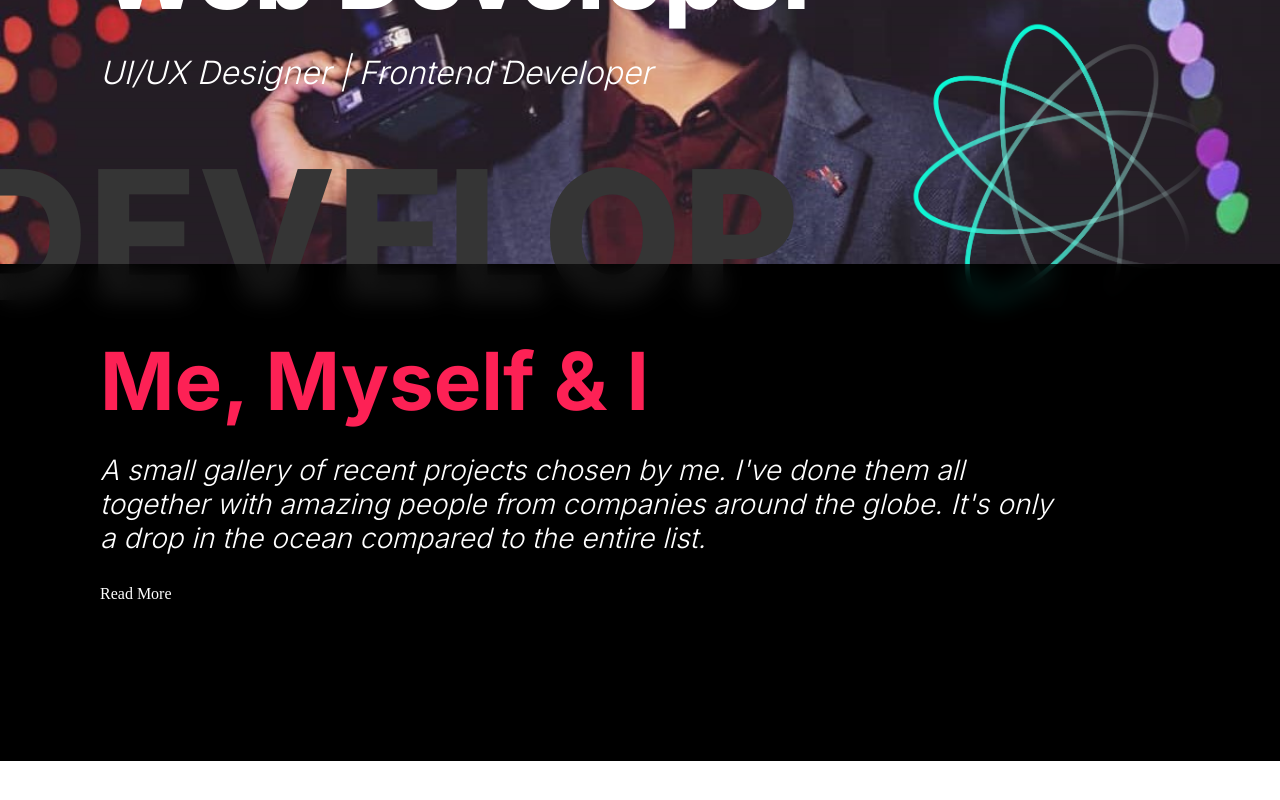
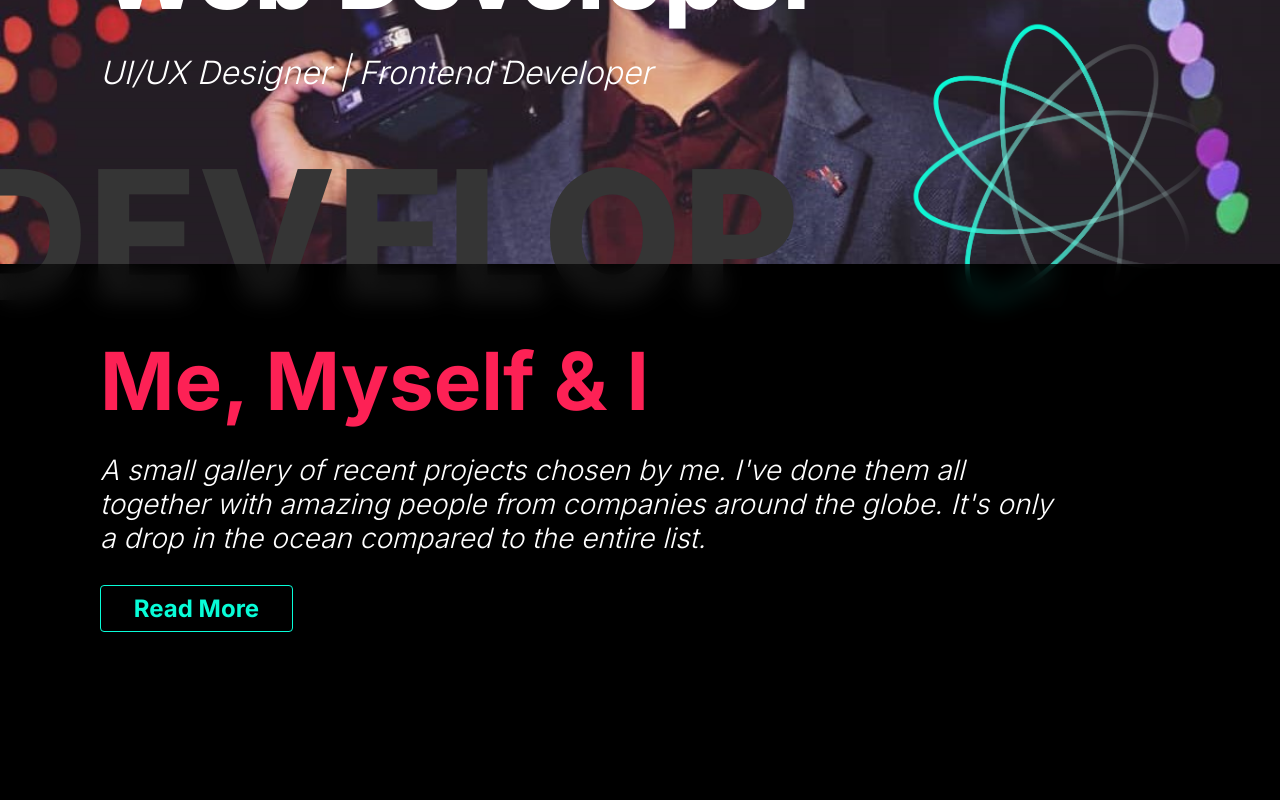
Before and after one commit to Ayanpaul11/Portfolio, a React (Vite) app: page / in a window 1280 px wide. Shown: the part 466-1266 px from the top of the page. Before the commit the page ends 1227 px from the top, so only its background shows below. Built offline with nearby package versions, Linux system fonts and the light colour scheme.

Commit message:
Update Bio.jsx

```diff
--- a/src/Components/Home/Bio.jsx
+++ b/src/Components/Home/Bio.jsx
@@ -10,7 +10,9 @@ export default function Bio() {
         together with amazing people from companies around the globe. It's only
         a drop in the ocean compared to the entire list.
       </p>
-      <p>Read More</p>
+      <button className={BCss.ReadMore}>
+        <p>Read More</p>
+      </button>
     </div>
   );
 }
```
